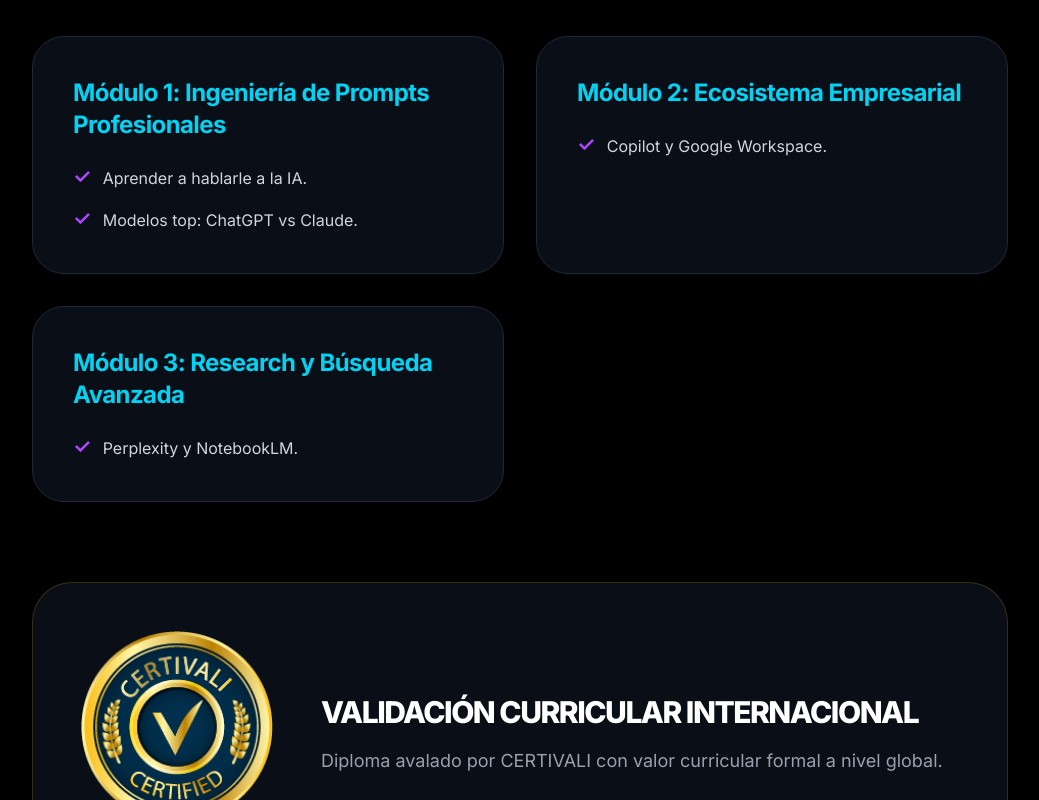
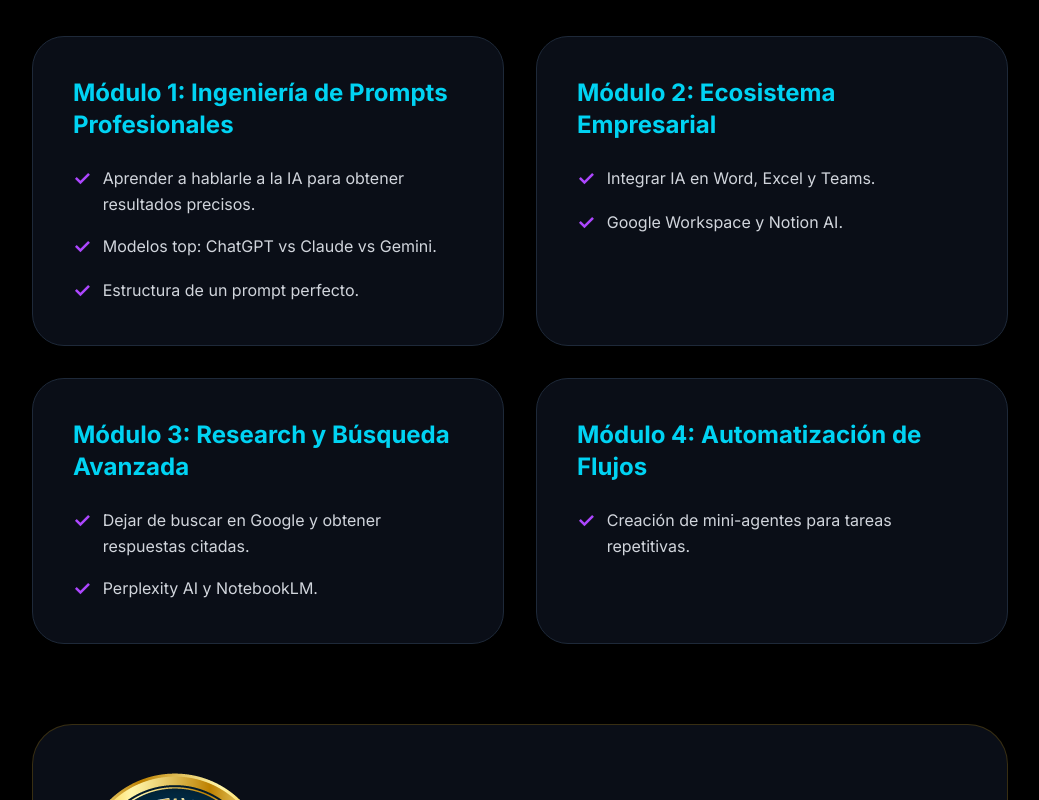
Before and after one commit to inteliyentecnologia-blip/inteliyen-web, a React (Vite) app: page /cursos/1 in a window 1280 px wide. Shown: the part 840-1640 px from the top of the page, without its empty margins (120-1159 px from the left). Built offline with nearby package versions, Linux system fonts and the light colour scheme.

Commit message:
restore: regreso al diseño premium original

```diff
--- a/src/app/data/coursesData.ts
+++ b/src/app/data/coursesData.ts
@@ -6,11 +6,12 @@ export const coursesData = [
     description: 'Domina ChatGPT, Claude, Gemini y Notion AI para automatizar tareas, redactar documentos complejos y organizar tu empresa.',
     audienceType: 'Corporativo y Personal',
     duration: '4 semanas',
-    audience: 'Público en general, emprendedores y administrativos.',
+    audience: 'Público en general, emprendedores, administrativos, vendedores y cualquier persona con CERO conocimiento de tecnología que quiera trabajar menos y lograr más.',
     modules: [
-      "Módulo 1: Ingeniería de Prompts Profesionales\n• Aprender a hablarle a la IA.\n• Modelos top: ChatGPT vs Claude.",
-      "Módulo 2: Ecosistema Empresarial\n• Copilot y Google Workspace.",
-      "Módulo 3: Research y Búsqueda Avanzada\n• Perplexity y NotebookLM."
+      "Módulo 1: Ingeniería de Prompts Profesionales\n• Aprender a hablarle a la IA para obtener resultados precisos.\n• Modelos top: ChatGPT vs Claude vs Gemini.\n• Estructura de un prompt perfecto.",
+      "Módulo 2: Ecosistema Empresarial\n• Integrar IA en Word, Excel y Teams.\n• Google Workspace y Notion AI.",
+      "Módulo 3: Research y Búsqueda Avanzada\n• Dejar de buscar en Google y obtener respuestas citadas.\n• Perplexity AI y NotebookLM.",
+      "Módulo 4: Automatización de Flujos\n• Creación de mini-agentes para tareas repetitivas."
     ]
   },
   {
@@ -20,11 +21,25 @@ export const coursesData = [
     description: 'Generación de imágenes, audio y video de nivel profesional usando Midjourney, DALL·E 3, Runway y ElevenLabs.',
     audienceType: 'Corporativo y Personal',
     duration: '5 semanas',
-    audience: 'Diseñadores y creativos.',
+    audience: 'Diseñadores, creativos y creadores de contenido.',
     modules: [
-      "Módulo 1: Dirección de Arte con IA",
-      "Módulo 2: Video y Animación Generativa"
+      "Módulo 1: Generación de Imágenes\n• Midjourney y DALL-E 3 avanzado.\n• Estilos, iluminación y consistencia.",
+      "Módulo 2: Video Generativo\n• Creación de clips cinematográficos con Runway y Luma.",
+      "Módulo 3: Audio y Voz\n• Clonación de voz con ElevenLabs.\n• Creación de música con IA."
+    ]
+  },
+  {
+    id: 3,
+    icon: '💻',
+    title: 'Desarrollo de Software con IA',
+    description: 'Acelera tu escritura de código y refactorización utilizando Cursor, GitHub Copilot y agentes de terminal.',
+    audienceType: 'Corporativo y Personal',
+    duration: '6 semanas',
+    audience: 'Programadores y estudiantes de ingeniería.',
+    modules: [
+      "Módulo 1: IDEs Inteligentes\n• Dominio de Cursor y GitHub Copilot.",
+      "Módulo 2: Refactorización y Debugging\n• Limpieza de código y detección de errores asistida.",
+      "Módulo 3: Arquitectura y DevOps\n• Documentación automática y despliegue."
     ]
   }
-  // Agrega los demás tal cual los tenías ayer...
 ];
--- a/src/app/pages/CourseDetailPage.tsx
+++ b/src/app/pages/CourseDetailPage.tsx
@@ -17,6 +17,7 @@ export default function CourseDetailPage() {
           ← Volver a Cursos
         </Link>
 
+        {/* Tarjeta de Encabezado Premium */}
         <div className="bg-[#0A0E17] border border-gray-800 p-10 rounded-[2.5rem] shadow-2xl relative overflow-hidden">
           <span className="text-6xl mb-6 block">{course.icon}</span>
           <h1 className="text-4xl md:text-6xl font-bold mb-6 text-white tracking-tighter uppercase">{course.title}</h1>
@@ -31,34 +32,39 @@ export default function CourseDetailPage() {
             </span>
           </div>
 
-          <a href="https://wa.me/523314494403" target="_blank" className="inline-block bg-gradient-to-r from-purple-600 to-cyan-500 px-12 py-5 rounded-full font-extrabold text-lg shadow-[0_0_20px_rgba(168,85,247,0.4)] hover:scale-105 transition-all">
+          <a href="https://wa.me/523314494403" target="_blank" className="inline-block bg-gradient-to-r from-purple-600 to-cyan-500 px-12 py-5 rounded-full font-extrabold text-lg shadow-[0_0_20px_rgba(168,85,247,0.4)]">
             Solicitar Información por WhatsApp
           </a>
         </div>
 
+        {/* Temario en Dos Columnas */}
         <h2 className="text-4xl font-bold text-center mt-20 mb-12 uppercase tracking-tighter">Temario del Curso</h2>
         <div className="grid grid-cols-1 md:grid-cols-2 gap-8">
-          {course.modules.map((m, i) => (
-            <div key={i} className="bg-[#0A0E17] border border-gray-800 p-10 rounded-[2rem] hover:border-cyan-500/30 transition-colors">
-              <h3 className="text-2xl font-bold text-cyan-400 mb-6 tracking-tight">{m.split('\n•')[0]}</h3>
+          {course.modules.map((m, i) => {
+            const parts = m.split('\n•');
+            return (
+              <div key={i} className="bg-[#0A0E17] border border-gray-800 p-10 rounded-[2rem]">
+                <h3 className="text-2xl font-bold text-cyan-400 mb-6">{parts[0]}</h3>
                 <ul className="space-y-4">
-                {m.split('\n•').slice(1).map((bullet, bi) => (
+                  {parts.slice(1).map((bullet, bi) => (
                     <li key={bi} className="flex items-start gap-3">
-                    <span className="text-purple-500 font-bold text-xl mt-[-2px]">✓</span>
+                      <span className="text-purple-500 font-bold text-xl">✓</span>
                       <span className="text-gray-300 text-base leading-relaxed">{bullet.trim()}</span>
                     </li>
                   ))}
                 </ul>
               </div>
-          ))}
+            );
+          })}
         </div>
 
+        {/* Bloque Dorado de Validación */}
         <div className="mt-20 bg-[#0A0E17] border border-yellow-500/20 p-12 rounded-[2.5rem] flex flex-col md:flex-row items-center gap-12 shadow-2xl">
-          <img src={selloGold} alt="Cert" className="w-48 object-contain" />
+          <img src={selloGold} alt="Validación" className="w-48 object-contain" />
           <div className="text-center md:text-left">
             <h3 className="text-3xl font-extrabold text-white mb-4 uppercase tracking-tighter">Validación Curricular Internacional</h3>
             <p className="text-gray-400 text-lg leading-relaxed">
-              Diploma avalado por CERTIVALI con valor curricular formal a nivel global.
+              Al concluir con éxito este programa, obtendrás un diploma avalado por CERTIVALI con valor curricular formal a nivel internacional.
             </p>
           </div>
         </div>
--- a/src/app/pages/CoursesListPage.tsx
+++ b/src/app/pages/CoursesListPage.tsx
@@ -2,23 +2,19 @@ import { Link } from 'react-router-dom';
 import { ChevronRight } from 'lucide-react';
 import { coursesData } from '../data/coursesData';
 
-// RESTAURAMOS TUS COLORES NEÓN EXACTOS
 const getCardStyle = (id: number) => {
   switch (id) {
-    case 1: return { text: 'text-cyan-400', border: 'border-cyan-500/30', glow: 'shadow-[0_0_20px_rgba(6,182,212,0.15)]' };
-    case 2: return { text: 'text-yellow-400', border: 'border-yellow-500/30', glow: 'shadow-[0_0_20px_rgba(234,179,8,0.15)]' };
-    case 3: return { text: 'text-orange-400', border: 'border-orange-500/30', glow: 'shadow-[0_0_20px_rgba(249,115,22,0.15)]' };
-    case 4: return { text: 'text-purple-400', border: 'border-purple-500/30', glow: 'shadow-[0_0_20px_rgba(139,92,246,0.15)]' };
-    case 5: return { text: 'text-emerald-400', border: 'border-emerald-500/30', glow: 'shadow-[0_0_20px_rgba(16,185,129,0.15)]' };
-    case 6: return { text: 'text-pink-400', border: 'border-pink-500/30', glow: 'shadow-[0_0_20px_rgba(236,72,153,0.15)]' };
-    default: return { text: 'text-cyan-400', border: 'border-cyan-500/30', glow: 'shadow-[0_0_20px_rgba(6,182,212,0.15)]' };
+    case 1: return { border: 'border-cyan-500/30', glow: 'shadow-[0_0_20px_rgba(6,182,212,0.15)]', title: 'text-cyan-400' };
+    case 2: return { border: 'border-yellow-500/30', glow: 'shadow-[0_0_20px_rgba(234,179,8,0.15)]', title: 'text-yellow-400' };
+    case 3: return { border: 'border-orange-500/30', glow: 'shadow-[0_0_20px_rgba(249,115,22,0.15)]', title: 'text-orange-400' };
+    default: return { border: 'border-cyan-500/30', glow: 'shadow-[0_0_20px_rgba(6,182,212,0.15)]', title: 'text-cyan-400' };
   }
 };
 
 export default function CoursesListPage() {
   return (
     <div className="min-h-screen bg-black text-white py-16 px-6">
-      <div className="text-center mb-16 px-4">
+      <div className="text-center mb-16">
         <h1 className="text-4xl md:text-6xl font-bold mb-6 flex items-center justify-center gap-4 uppercase tracking-tighter">
           <span className="text-transparent bg-clip-text bg-gradient-to-r from-purple-400 via-pink-500 to-cyan-400">
             Cursos y Capacitación
@@ -35,21 +31,21 @@ export default function CoursesListPage() {
           return (
             <div key={course.id} className={`bg-[#0A0E17] border ${style.border} rounded-2xl p-8 flex flex-col hover:scale-[1.02] transition-all duration-300 ${style.glow}`}>
               <div className="text-5xl mb-6">{course.icon}</div>
-              <h2 className={`text-2xl font-bold mb-4 ${style.text}`}>{course.title}</h2>
+              <h2 className={`text-2xl font-bold mb-4 ${style.title}`}>{course.title}</h2>
               <p className="text-gray-400 mb-8 flex-grow text-sm leading-relaxed">{course.description}</p>
 
-              <div className="flex flex-wrap gap-2 mb-8">
+              <div className="flex gap-2 mb-8">
                 <span className="px-3 py-1 rounded-full border border-purple-500/30 bg-purple-500/10 text-purple-300 text-xs font-bold uppercase tracking-widest">
-                  ↗ {course.audienceType}
+                  {course.audienceType}
                 </span>
                 <span className="px-3 py-1 rounded-full border border-cyan-500/30 bg-cyan-500/10 text-cyan-300 text-xs font-bold uppercase tracking-widest">
-                  ⏱ {course.duration}
+                  {course.duration}
                 </span>
               </div>
 
-              <div className="mt-auto pt-6 border-t border-gray-800 flex justify-between items-center">
-                <Link to={`/cursos/${course.id}`} className="text-gray-300 hover:text-white flex items-center gap-2 text-sm font-bold uppercase tracking-widest transition-colors">
-                  Ver temario oficial completo <ChevronRight className="w-4 h-4" />
+              <div className="mt-auto pt-6 border-t border-gray-800">
+                <Link to={`/cursos/${course.id}`} className="text-gray-300 hover:text-white flex items-center justify-between text-sm font-bold uppercase tracking-widest transition-colors">
+                  Ver temario <ChevronRight className="w-4 h-4" />
                 </Link>
               </div>
             </div>
```
Also changed, not shown: 4 other files (tests, documents, lock files or other folders). Lines whose indentation alone changed are shown as unchanged.
